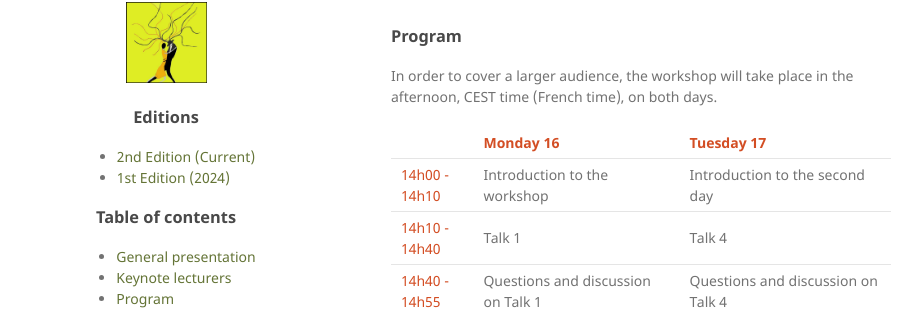
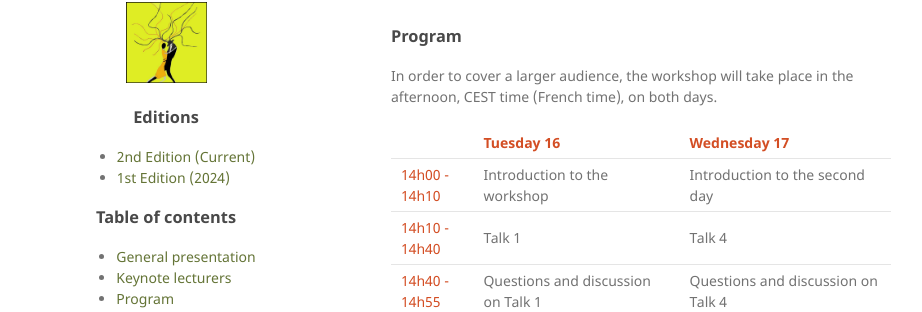
Before and after one commit to bioinf-isel/bioinf-isel.github.io, a Jekyll site: the page built from tree-for-a-tango/index.md, in a window 1280 px wide and 900 px high, scrolled down 932 px. Shown: the part 127-439 px from the top of the window, without its empty margins (179-1101 px from the left). Built offline with Jekyll 4.4.1, drawn with Linux system fonts in a browser that asks for light colours; the repository's description, which GitHub fills in, is left out.

Commit message:
Changing days

```diff
--- a/tree-for-a-tango/index.md
+++ b/tree-for-a-tango/index.md
@@ -71,7 +71,7 @@ This workshop, will be on phylogeny and cophylogeny in general, mathematical mod
 
 In order to cover a larger audience, the workshop will take place in the afternoon, CEST time (French time), on both days.
 
-|              | <span style="color:#D34E24"> Monday 16</span>          | <span style="color:#D34E24">Tuesday 17</span> |
+|              | <span style="color:#D34E24"> Tuesday 16</span>          | <span style="color:#D34E24"> Wednesday 17</span> |
 |:-------------|:------------------|:----------|
 |  <span style="color:#D34E24">14h00 \- 14h10</span>| Introduction to the workshop | Introduction to the second day  |
 | <span style="color:#D34E24">14h10 \- 14h40</span> | Talk 1  | Talk 4 |
```
